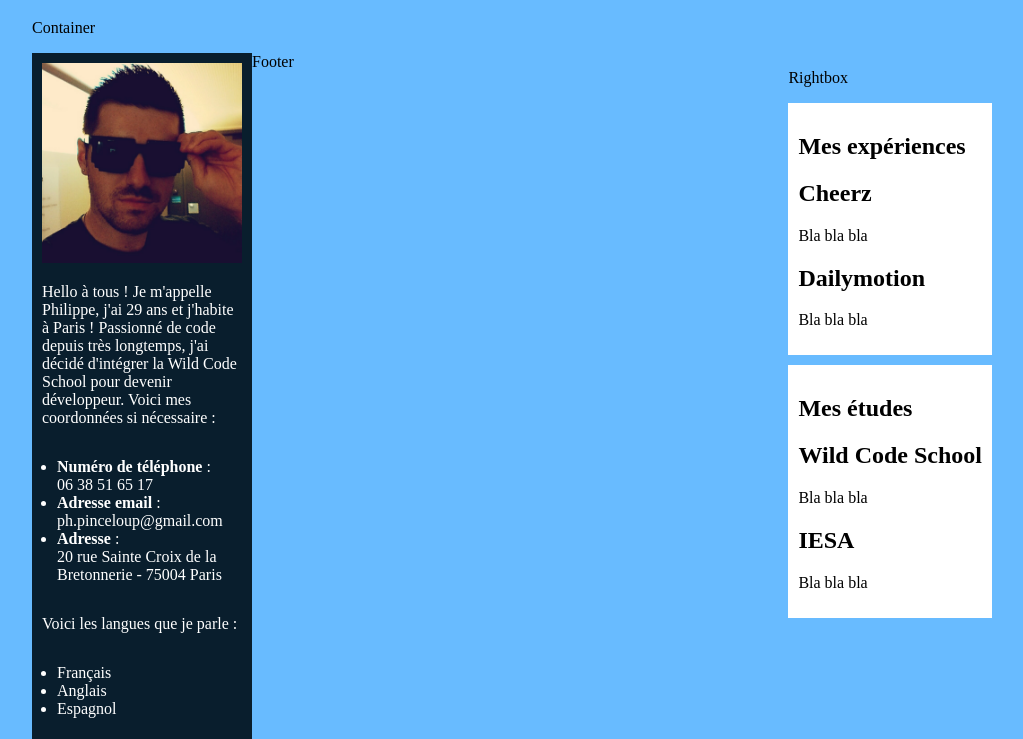
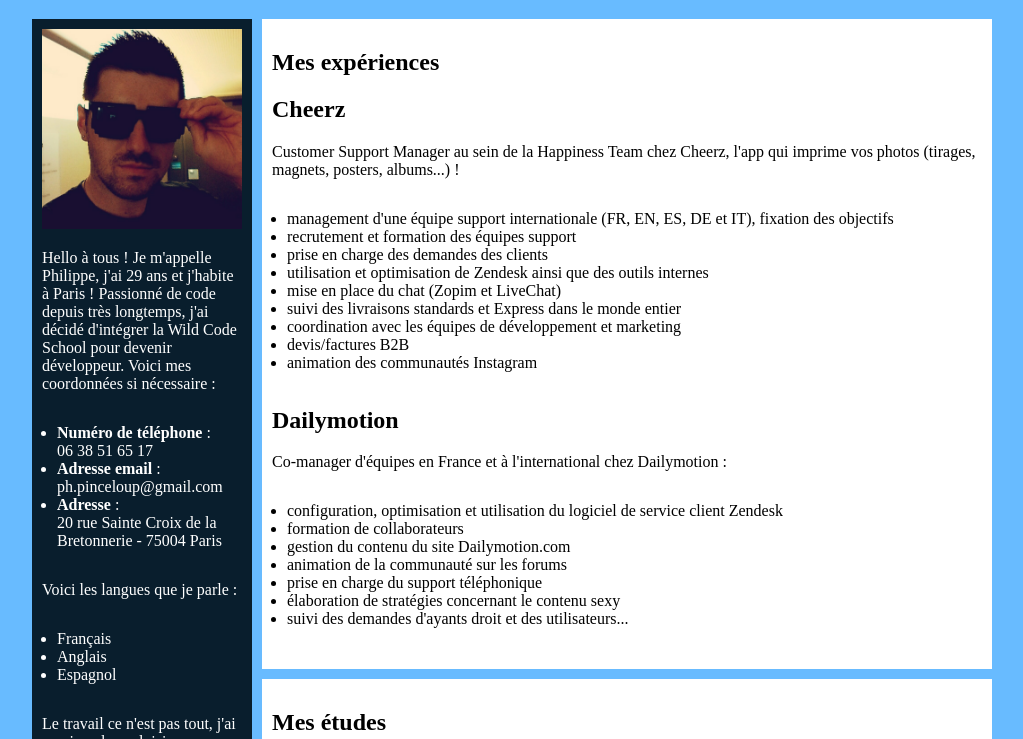
Before and after one commit to ZeFifi/Mon_CV_Wild, a plain HTML site: page index.html in a window 1280 px wide. Shown: the part 61-800 px from the top of the page, without its empty margins (128-1151 px from the left). Drawn offline with Linux system fonts and the light colour scheme.

Commit message:
Projet CV terminé !

```diff
--- a/index.html
+++ b/index.html
@@ -11,7 +11,6 @@
     </header>
 
     <div id="container">
-      <p>Container</p>
       <div id="leftbox">
         <img class="photo-cv" src="moi.jpg" alt="Philippe">
         <p>Hello à tous ! Je m'appelle Philippe, j'ai 29 ans et j'habite à Paris ! Passionné de code depuis
@@ -39,31 +38,53 @@
       </div> <!-- end leftbox -->
 
       <div id="rightbox">
-        <p>Rightbox</p>
         <div id="experiences-box">
           <h2>Mes expériences</h2>
           <div class="experience1">
             <h2>Cheerz</h2>
-            <p>Bla bla bla</p></div>
+            <p>Customer Support Manager au sein de la Happiness Team chez Cheerz, l'app qui imprime vos photos (tirages, magnets, posters, albums...) !
+
+<ul>
+  <li>management d'une équipe support internationale (FR, EN, ES, DE et IT), fixation des objectifs</li>
+  <li>recrutement et formation des équipes support</li>
+  <li>prise en charge des demandes des clients</li>
+  <li>utilisation et optimisation de Zendesk ainsi que des outils internes</li>
+  <li>mise en place du chat (Zopim et LiveChat)</li>
+  <li>suivi des livraisons standards et Express dans le monde entier</li>
+  <li>coordination avec les équipes de développement et marketing</li>
+  <li>devis/factures B2B</li>
+  <li>animation des communautés Instagram</li>
+</ul>
+</p></div>
             <div class="experience2">
               <h2>Dailymotion</h2>
-              <p>Bla bla bla</p></div>
+              <p>Co-manager d'équipes en France et à l'international chez Dailymotion :
+<ul>
+  <li>configuration, optimisation et utilisation du logiciel de service client Zendesk</li>
+  <li>formation de collaborateurs</li>
+  <li>gestion du contenu du site Dailymotion.com</li>
+  <li>animation de la communauté sur les forums</li>
+  <li>prise en charge du support téléphonique</li>
+  <li>élaboration de stratégies concernant le contenu sexy</li>
+  <li>suivi des demandes d'ayants droit et des utilisateurs...</li>
+</ul>
+</p></div>
         </div> <!-- end experiencesbox -->
 
         <div id="studies-box">
           <h2>Mes études</h2>
           <div class="study1">
             <h2>Wild Code School</h2>
-            <p>Bla bla bla</p></div>
+            <p>Formation de développeur front-end à la Wild Code School : HTML, CSS, JS...</p></div>
             <div class="study2">
               <h2>IESA</h2>
-              <p>Bla bla bla</p></div>
+              <p>Formation de chef de projet Web à l'IESA de Paris.</p></div>
         </div> <!-- end studies-box -->
       </div><!-- end rightbox -->
 
     </div> <!-- end container -->
     <footer>
-      <p>Footer</p>
+      <p>&copy; Philippe Pinceloup 2017</p>
     </footer>
   </body>
 </html>
--- a/stylesheet.css
+++ b/stylesheet.css
@@ -17,7 +17,7 @@ body {
 }
 
 #rightbox {
-  float: right;
+  margin-left: 230px;
 }
 
 #experiences-box {
@@ -40,3 +40,8 @@ body {
 ul {
   padding: 15px;
 }
+
+footer {
+  margin-top: 40px;
+  text-align: center;
+}
```
